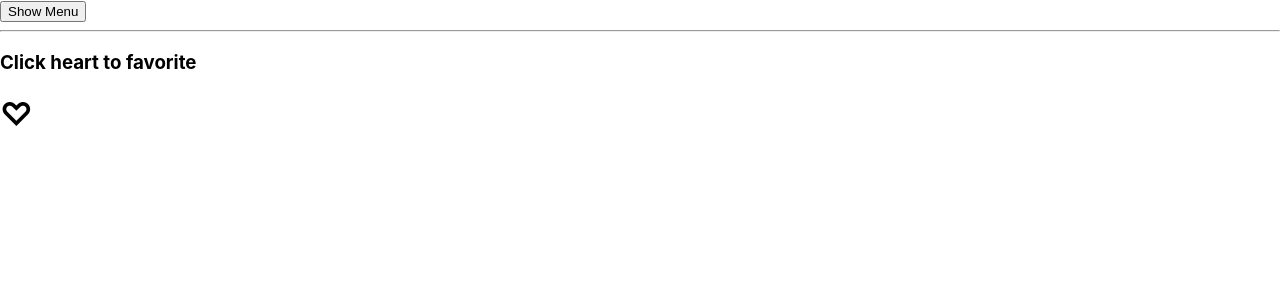
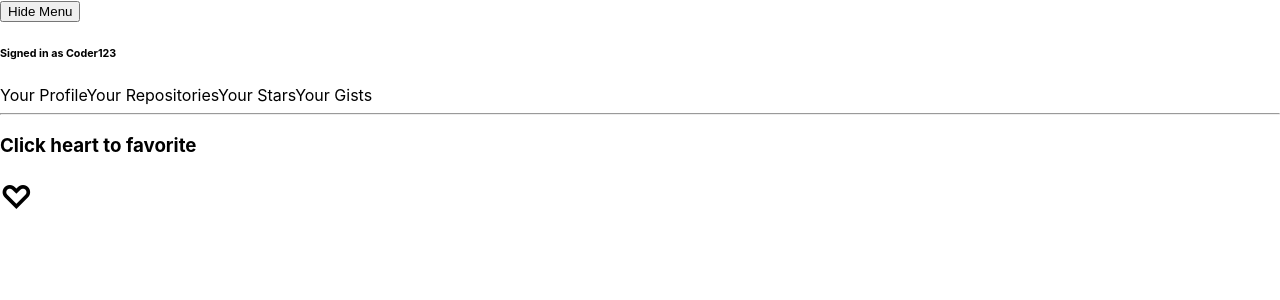
Before and after one commit to shareena-begum/react-props, a Next.js app: page /favmenu in a window 1280 px wide. Shown: the top 300 px of the page. Built offline with nearby package versions, Linux system fonts and the light colour scheme.

Commit message:
last part of higher order components

```diff
--- a/src/components/HOC/Favorite.js
+++ b/src/components/HOC/Favorite.js
@@ -1,22 +1,20 @@
-import React, {Component} from "react"
+import React from "react"
 import { withToggler } from "./withToggler"
 
-class Favorite extends Component {
-    render() {
+function Favorite(props) {
         return (
             <div>
                 <h3>Click heart to favorite</h3>
                 <h1>
                     <span
-                        onClick={this.props.toggle}
+                        onClick={props.toggle}
                     >
-                        {this.props.on ? "❤️" : "♡"}
+                        {props.on ? "❤️" : "♡"}
                     </span>
                 </h1>
             </div>
         )
-    }
 }
 
-const SuperchargedFavoriteComponent = withToggler(Favorite)
+const SuperchargedFavoriteComponent = withToggler(Favorite, {defaultOnValue: false} )
 export default SuperchargedFavoriteComponent
--- a/src/components/HOC/Menu.js
+++ b/src/components/HOC/Menu.js
@@ -1,12 +1,11 @@
-import React, {Component} from "react"
+import React from "react"
 import { withToggler } from "./withToggler"
 
-class Menu extends Component {
-    render() {
+function Menu (props) {
         return (
             <div>
-                <button onClick={this.props.toggle}>{this.props.on ? "Hide" : "Show"} Menu </button>
-                <nav style={{display: this.props.on ? "block" : "none"}}>
+                <button onClick={props.toggle}>{props.on ? "Hide" : "Show"} Menu </button>
+                <nav style={{display: props.on ? "block" : "none"}}>
                     <h6>Signed in as Coder123</h6>
                     <a>Your Profile</a>
                     <a>Your Repositories</a>
@@ -15,7 +14,6 @@ class Menu extends Component {
                 </nav>
             </div>
         )
-    }
 }
 
-export default withToggler(Menu)
+export default withToggler(Menu, {defaultOnValue: true} )
--- a/src/components/HOC/withToggler.js
+++ b/src/components/HOC/withToggler.js
@@ -6,7 +6,7 @@ import React, {Component} from "react"
 
 class Toggler extends Component {
     state = {
-        on: false
+        on: this.props.defaultOnValue
     }
 
     toggle = () => {
@@ -26,10 +26,10 @@ class Toggler extends Component {
     }
 }
 
-export function withToggler(component) {
+export function withToggler(component, optionsObj) {
     return function(props) {
         return (
-            <Toggler component={component} {...props} />
+            <Toggler component={component} defaultOnValue={optionsObj.defaultOnValue} {...props} />
         )
     }
 }
```
